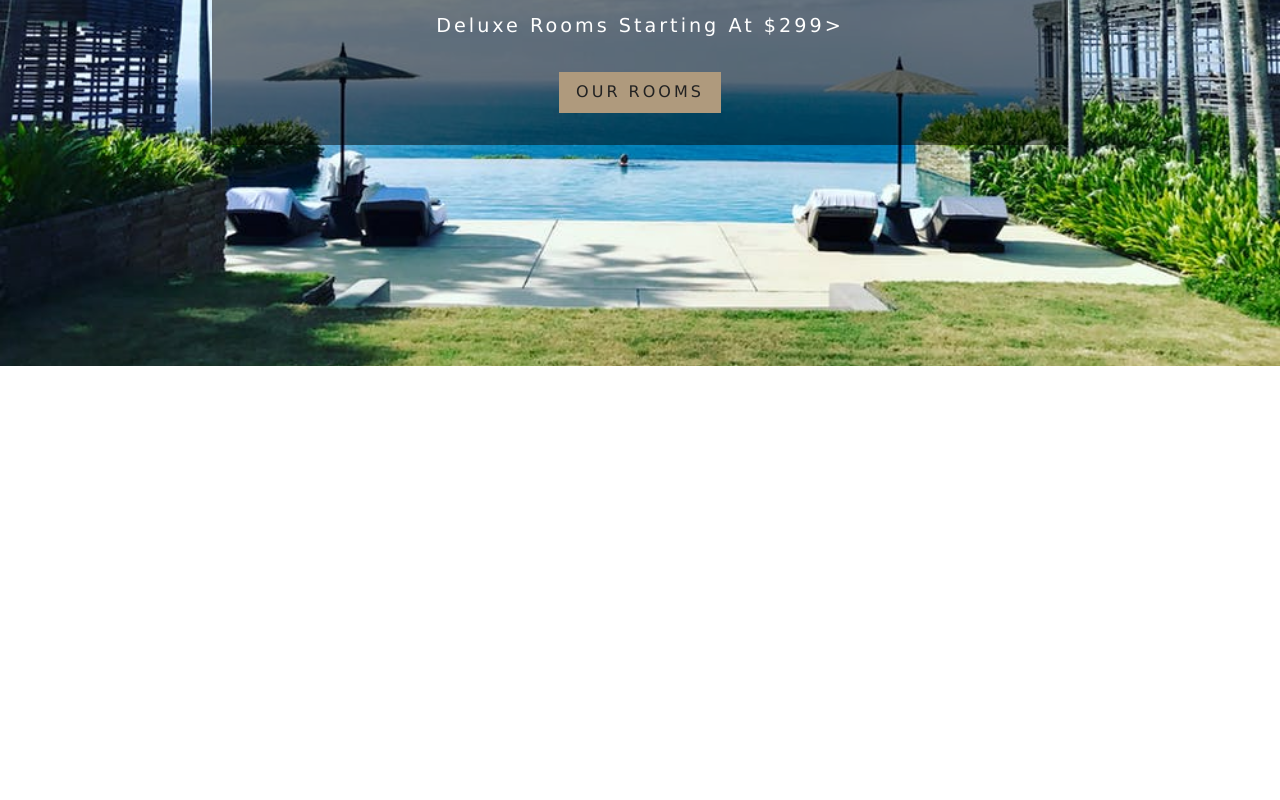
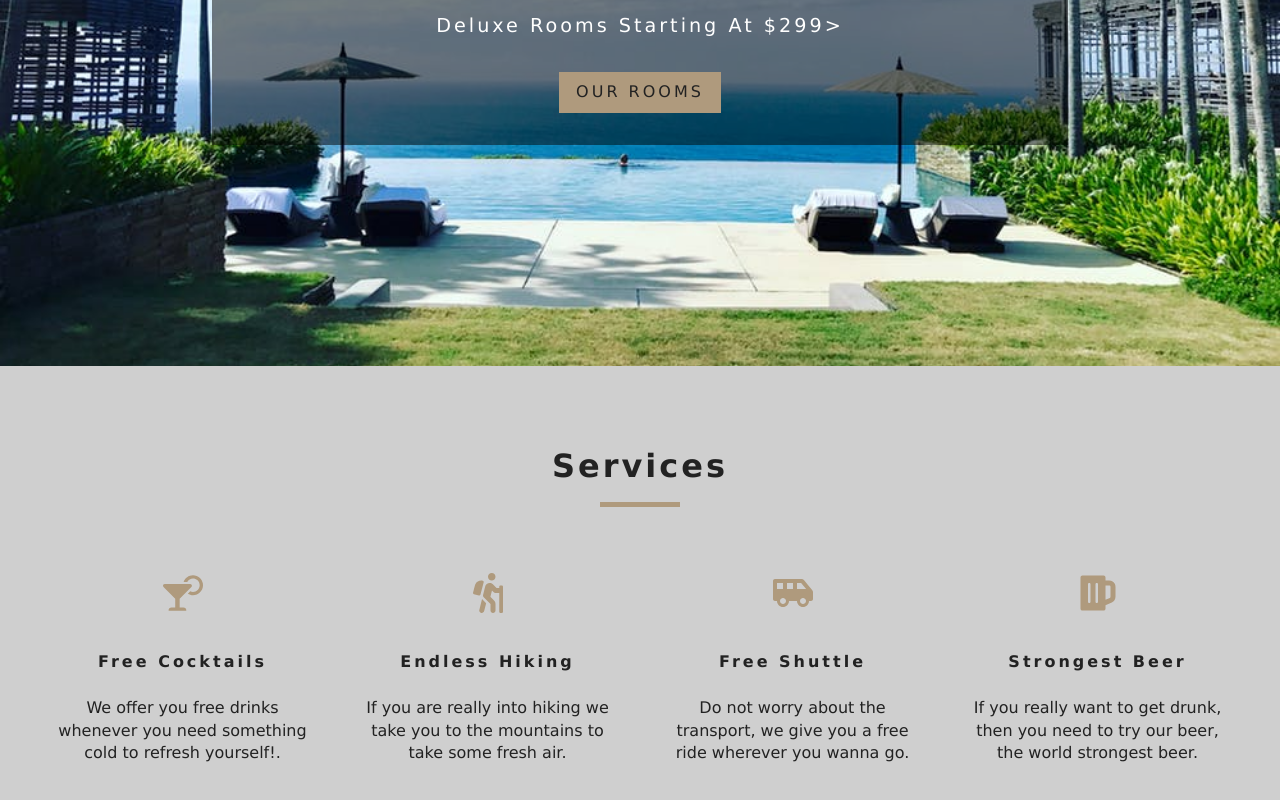
Before and after one commit to jorgediazok/resort-react, a React (Create React App) app: page / in a window 1280 px wide. Shown: the part 434-1234 px from the top of the page. Before the commit the page ends 800 px from the top, so only its background shows below. Built offline with nearby package versions, Linux system fonts and the light colour scheme.

Commit message:
cambios en services

```diff
--- /dev/null
+++ b/src/components/Services.js
@@ -0,0 +1,55 @@
+import React, { Component } from 'react';
+import { FaCocktail, FaHiking, FaShuttleVan, FaBeer } from 'react-icons/fa';
+import Title from '../components/Title';
+
+class Services extends Component {
+  state = {
+    services: [
+      {
+        icon: <FaCocktail />,
+        title: 'Free Cocktails',
+        info:
+          'We offer you free drinks whenever you need something cold to refresh yourself!.'
+      },
+      {
+        icon: <FaHiking />,
+        title: 'Endless Hiking',
+        info:
+          'If you are really into hiking we take you to the mountains to take some fresh air.'
+      },
+      {
+        icon: <FaShuttleVan />,
+        title: 'Free Shuttle',
+        info:
+          'Do not worry about the transport, we give you a free ride wherever you wanna go.'
+      },
+      {
+        icon: <FaBeer />,
+        title: 'Strongest Beer',
+        info:
+          'If you really want to get drunk, then you need to try our beer, the world strongest beer.'
+      }
+    ]
+  };
+
+  render() {
+    return (
+      <section className="services">
+        <Title title="services" />
+        <div className="services-center">
+          {this.state.services.map((item, index) => {
+            return (
+              <article key={index} className="service">
+                <span>{item.icon}</span>
+                <h6>{item.title}</h6>
+                <p>{item.info}</p>
+              </article>
+            );
+          })}
+        </div>
+      </section>
+    );
+  }
+}
+
+export default Services;
--- /dev/null
+++ b/src/components/Title.js
@@ -0,0 +1,12 @@
+import React from 'react';
+
+function Title({ title }) {
+  return (
+    <div className="section-title">
+      <h4>{title}</h4>
+      <div />
+    </div>
+  );
+}
+
+export default Title;
--- a/src/pages/Home.js
+++ b/src/pages/Home.js
@@ -1,16 +1,23 @@
 import React from 'react';
 import Hero from '../components/Hero';
 import Banner from '../components/Banner';
+import Services from '../components/Services';
 import { Link } from 'react-router-dom';
 
 export default function Home() {
   return (
+    <>
       <Hero>
-      <Banner title="luxurious rooms" subtitle="deluxe rooms starting at $299">
+        <Banner
+          title="luxurious rooms"
+          subtitle="deluxe rooms starting at $299"
+        >
           <Link to="/rooms" className="btn-primary">
             our rooms
           </Link>
         </Banner>
       </Hero>
+      <Services />
+    </>
   );
 }
--- a/src/pages/Rooms.js
+++ b/src/pages/Rooms.js
@@ -1,8 +1,18 @@
 import React from 'react';
 import Hero from '../components/Hero';
+import Banner from '../components/Banner';
+import { Link } from 'react-router-dom';
 
 const Rooms = () => {
-  return <Hero hero="roomsHero" />;
+  return (
+    <Hero hero="roomsHero">
+      <Banner title="our rooms">
+        <Link to="/" className="btn-primary">
+          return home
+        </Link>
+      </Banner>
+    </Hero>
+  );
 };
 
 export default Rooms;
```
Lines whose indentation alone changed are shown as unchanged.
